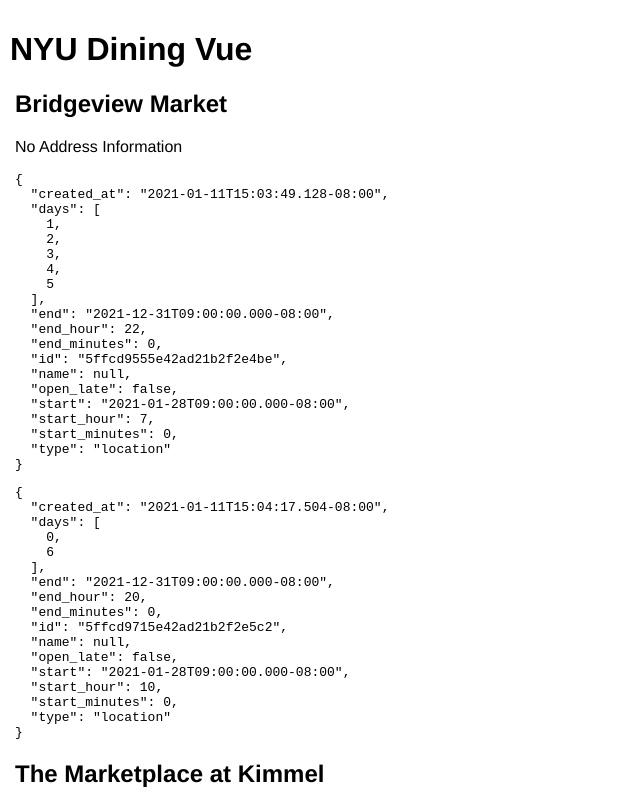
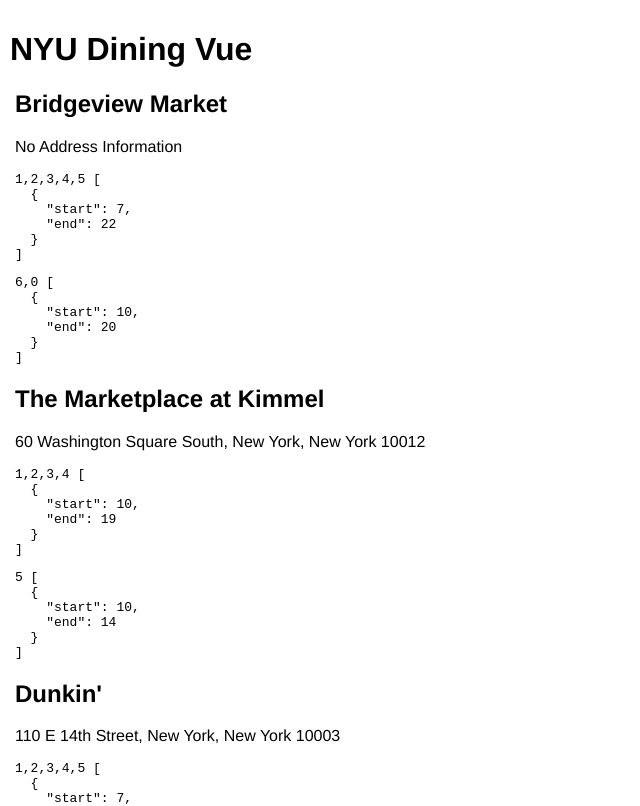
Before and after one commit to zhumingcheng697/NYU-Dining-Vue, a Vue app: page / in a window 1280 px wide. Shown: the top 806 px of the page, without its empty margins (0-640 px from the left). Built offline with nearby package versions, Linux system fonts and the light colour scheme.

Commit message:
UPDATE: more schedule data reformat

```diff
--- a/src/components/Location.vue
+++ b/src/components/Location.vue
@@ -2,11 +2,13 @@
   <div class="Location">
     <h2>{{ locationInfo["name"] || "Unknown Location" }}</h2>
     <p>{{ address || "No Address Information" }}</p>
-    <pre v-for="(schedule, key) in schedules" :key="key">{{schedule}}</pre>
+    <pre v-for="([days, schedule], key) in schedules" :key="key">{{ days }} {{ schedule }}</pre>
   </div>
 </template>
 
 <script>
+// const weekDays = ["Sunday", "Monday", "Tuesday", "Wednesday", "Thursday", "Friday", "Saturday"];
+
 export default {
   name: "Location",
   props: {
@@ -18,7 +20,28 @@
       return [street, city, state].filter(Boolean).join(", ") + (zip_code ? ` ${zip_code}` : "");
     },
     schedules() {
-      return (this.locationInfo["schedules"] || []).filter((el) => el["type"] === "location");
+      return Object.entries((this.locationInfo["schedules"] || []).filter((el) => {
+        return el["type"] === "location" && el["days"] && Array.isArray(el["days"]) && el["start_hour"] && el["end_hour"];
+      }).reduce((prev, curr) => {
+        const dayKey = curr["days"].sort((a, b) => {
+          return (a === 0 ? 7 : a) - (b === 0 ? 7 : b);
+        }).join(",");
+
+        if (!prev[dayKey]) {
+          prev[dayKey] = [];
+        }
+
+        prev[dayKey].push({ start: curr["start_hour"], end: curr["end_hour"] });
+        return prev;
+      }, {})).sort((a, b) => {
+        if (a[0] < b[0]) {
+          return -1;
+        } else if (a[0] > b[0]) {
+          return 1;
+        } else {
+          return 0;
+        }
+      });
     }
   }
 };
```
